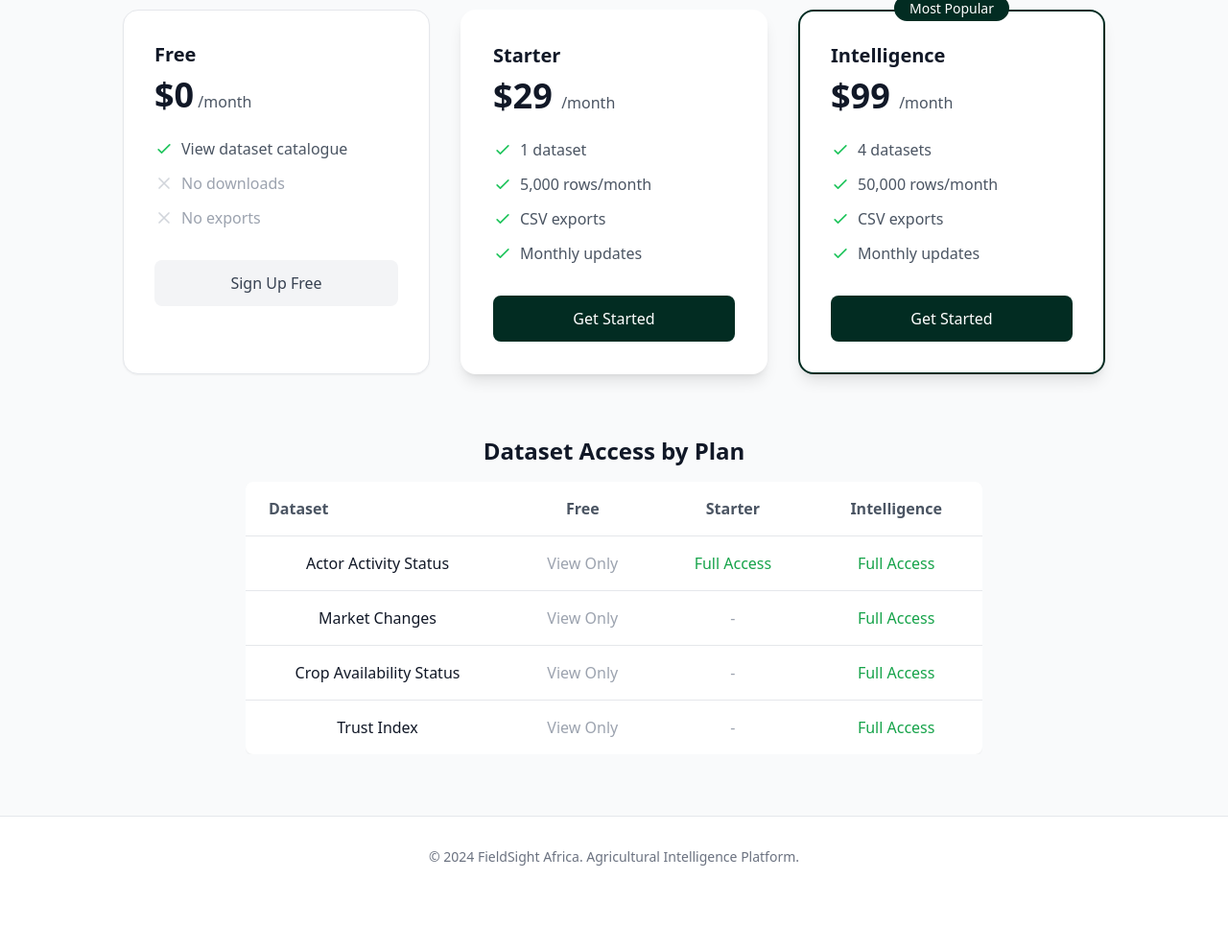
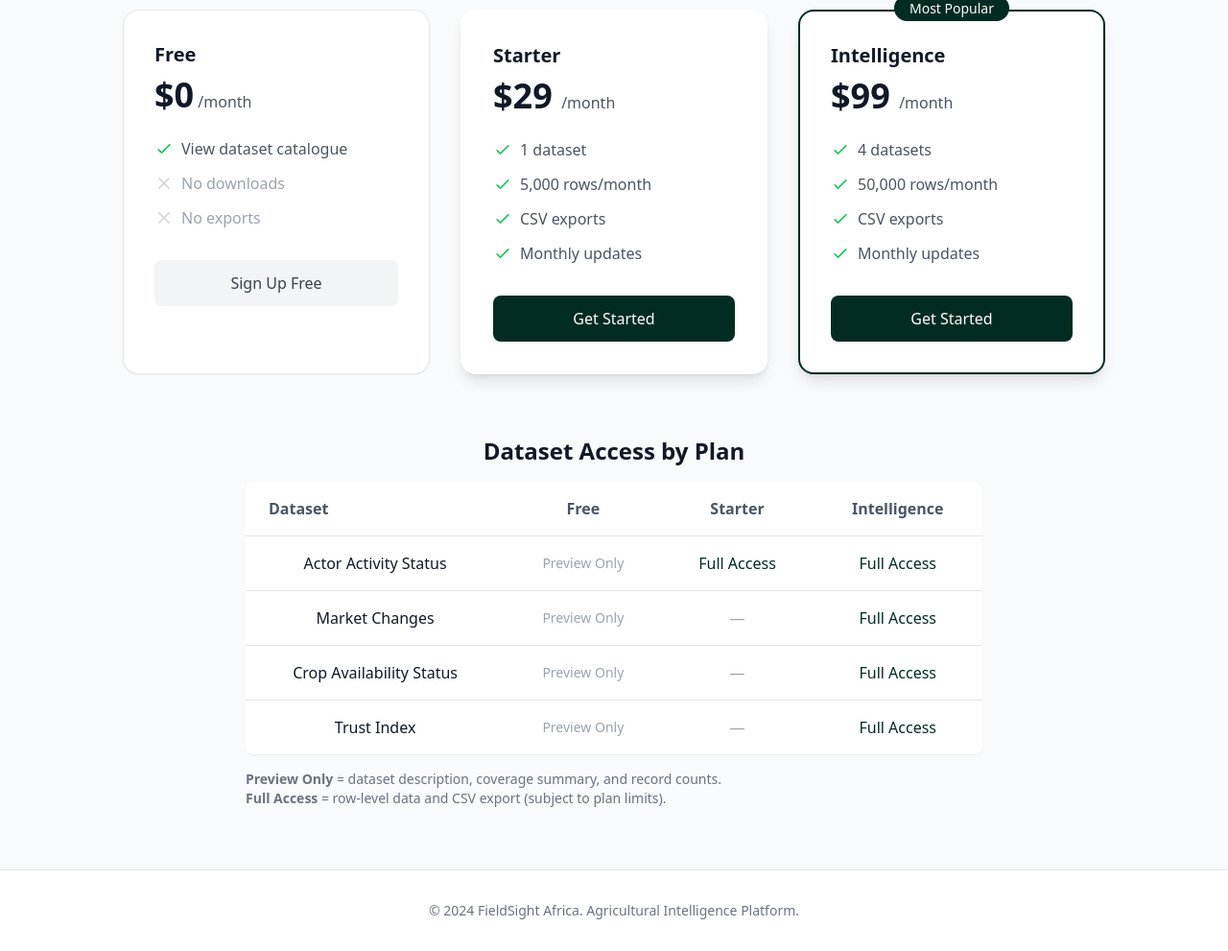
Before and after one commit to LamiKols/FieldSight-Africa, a Flask app: page /pricing in a window 1280 px wide. Shown: the part 251-1242 px from the top of the page at 96% size. Before the commit the page ends 1153 px from the top, so only its background shows below. Run offline with Flask 3, Linux system fonts and the light colour scheme; data comes from the database, SQL or seed files in the repository; some libraries are stand-ins or nearby versions.

Commit message:
Update pricing table to accurately show dataset access levels by plan
Modify the pricing page template to replace "View Only" with "Preview Only" for the Free plan, adjust Starter plan access to "Full Access" for Actor Activity Status only, and add a footnote explaining access levels.

Replit-Commit-Author: Agent
Replit-Commit-Session-Id: 39129cbd-eb20-4e56-8814-87e414bbf667
Replit-Commit-Checkpoint-Type: intermediate_checkpoint
Replit-Commit-Event-Id: 23160069-04e3-44f4-b635-67135f3b32aa
Replit-Commit-Screenshot-Url: https://storage.googleapis.com/screenshot-production-us-central1/45a424cd-9dfe-4cb1-ab5b-d6059291dc53/39129cbd-eb20-4e56-8814-87e414bbf667/WioYmCF
Replit-Helium-Checkpoint-Created: true

```diff
--- a/templates/pricing.html
+++ b/templates/pricing.html
@@ -121,30 +121,34 @@
                 <tbody>
                     <tr class="border-b">
                         <td class="px-6 py-4 text-gray-900">Actor Activity Status</td>
-                        <td class="px-6 py-4 text-center text-gray-400">View Only</td>
-                        <td class="px-6 py-4 text-center text-green-600">Full Access</td>
-                        <td class="px-6 py-4 text-center text-green-600">Full Access</td>
+                        <td class="px-6 py-4 text-center text-gray-400 text-sm">Preview Only</td>
+                        <td class="px-6 py-4 text-center text-primary font-medium">Full Access</td>
+                        <td class="px-6 py-4 text-center text-primary font-medium">Full Access</td>
                     </tr>
                     <tr class="border-b">
                         <td class="px-6 py-4 text-gray-900">Market Changes</td>
-                        <td class="px-6 py-4 text-center text-gray-400">View Only</td>
-                        <td class="px-6 py-4 text-center text-gray-400">-</td>
-                        <td class="px-6 py-4 text-center text-green-600">Full Access</td>
+                        <td class="px-6 py-4 text-center text-gray-400 text-sm">Preview Only</td>
+                        <td class="px-6 py-4 text-center text-gray-400">&mdash;</td>
+                        <td class="px-6 py-4 text-center text-primary font-medium">Full Access</td>
                     </tr>
                     <tr class="border-b">
                         <td class="px-6 py-4 text-gray-900">Crop Availability Status</td>
-                        <td class="px-6 py-4 text-center text-gray-400">View Only</td>
-                        <td class="px-6 py-4 text-center text-gray-400">-</td>
-                        <td class="px-6 py-4 text-center text-green-600">Full Access</td>
+                        <td class="px-6 py-4 text-center text-gray-400 text-sm">Preview Only</td>
+                        <td class="px-6 py-4 text-center text-gray-400">&mdash;</td>
+                        <td class="px-6 py-4 text-center text-primary font-medium">Full Access</td>
                     </tr>
                     <tr>
                         <td class="px-6 py-4 text-gray-900">Trust Index</td>
-                        <td class="px-6 py-4 text-center text-gray-400">View Only</td>
-                        <td class="px-6 py-4 text-center text-gray-400">-</td>
-                        <td class="px-6 py-4 text-center text-green-600">Full Access</td>
+                        <td class="px-6 py-4 text-center text-gray-400 text-sm">Preview Only</td>
+                        <td class="px-6 py-4 text-center text-gray-400">&mdash;</td>
+                        <td class="px-6 py-4 text-center text-primary font-medium">Full Access</td>
                     </tr>
                 </tbody>
             </table>
+            <p class="text-sm text-gray-500 mt-4 text-left">
+                <strong>Preview Only</strong> = dataset description, coverage summary, and record counts.<br>
+                <strong>Full Access</strong> = row-level data and CSV export (subject to plan limits).
+            </p>
         </div>
     </div>
 </div>
```
